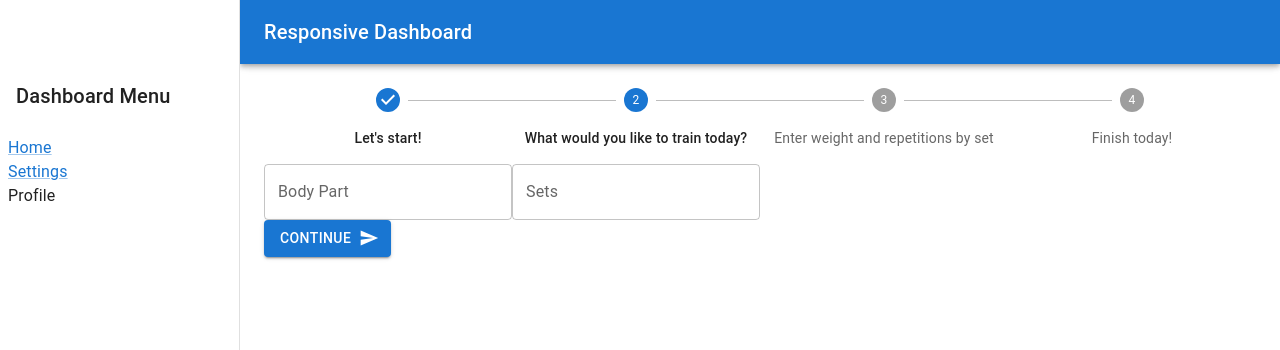
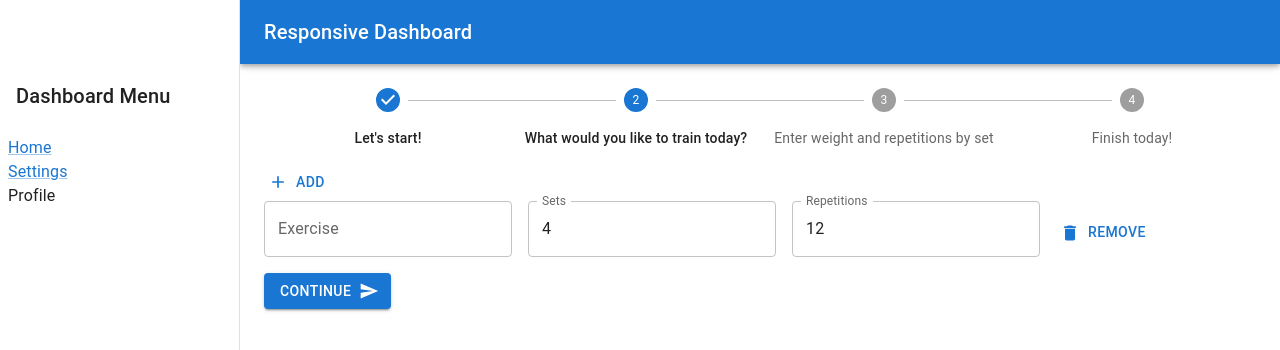
Before and after one commit to jjosequevedo/trackprog, a Next.js app: page /en/dashboard in a window 1280 px wide. Both pictures are taken after a click on the button "START!". Shown: the top 350 px of the page. Built offline with nearby package versions, Linux system fonts and the light colour scheme.

Commit message:
Refactoring forms in the wizard

```diff
--- a/src/app/components/Wizard.tsx
+++ b/src/app/components/Wizard.tsx
@@ -15,13 +15,23 @@ const steps = [
 
 const Wizard: React.FC = () => {
     const [activeStep, setActiveStep] = React.useState(0);
+    const [trainingData, setTrainingData] = React.useState<any[]>([]);  // State to hold training data
+
+    // Callback to update training data from TrainingOneForm
+    const handleTrainingDataChange = (data: any[]) => {
+        setTrainingData(data);
+    };
 
     const currentCmp = (step: number) => {
         switch (step) {
-            case 0: return <Button variant='contained' endIcon={<Send />} onClick={nextStep}>Start!</Button>;
-            case 1: return <TrainingOneForm />;
-            case 2: return <TrainingTwoForm />;
-            case 3: return <Typography>Awesome! We're done for today</Typography>;
+            case 0:
+                return <Button variant='contained' endIcon={<Send />} onClick={nextStep}>Start!</Button>;
+            case 1:
+                return <TrainingOneForm onDataChange={handleTrainingDataChange} />;  // Pass data handler
+            case 2:
+                return <TrainingTwoForm trainingData={trainingData} />;  // Pass collected data to TrainingTwoForm
+            case 3:
+                return <Typography>Awesome! We're done for today</Typography>;
         }
     };
 
--- a/src/app/components/forms/TrainingOneForm.tsx
+++ b/src/app/components/forms/TrainingOneForm.tsx
@@ -1,10 +1,70 @@
-import { Box, TextField } from "@mui/material";
+import { Add, Delete } from "@mui/icons-material";
+import { Box, Button, TextField } from "@mui/material";
+import React from "react";
 
-const TrainingOneForm = () => {
+const TrainingOneForm: React.FC<{ onDataChange: (data: any) => void }> = ({ onDataChange }) => {
+    const [rows, setRows] = React.useState([{ exercise: '', sets: 4, repetitions: 12 }]);
+
+    const handleAddRow = () => {
+        setRows([...rows, { exercise: '', sets: 4, repetitions: 12 }]);
+    };
+
+    const handleRemoveRow = (index: number) => {
+        setRows(rows.filter((_, i) => i !== index));
+        onDataChange(rows.filter((_, i) => i !== index)); // Pass updated data to parent
+    };
+
+    const handleInputChange = (index: number, field: string, value: string) => {
+        const updatedRows = [...rows];
+        updatedRows[index] = { ...updatedRows[index], [field]: value };
+        setRows(updatedRows);
+        onDataChange(updatedRows); // Pass updated data to parent
+    };
+
     return (
         <Box sx={{ mt: 2 }}>
-            <TextField id="body-part" label="Body Part" variant="outlined" />
-            <TextField id="sets" label="Sets" variant="outlined" />
+            <Button onClick={handleAddRow} startIcon={<Add />}>Add</Button>
+
+            {rows.map((row, index) => (
+                <Box key={index} sx={{ display: 'flex', alignItems: 'center', mb: 2 }}>
+                    <TextField
+                        id={`training[${index}][exercise]`}
+                        name={`training[${index}][exercise]`}
+                        label="Exercise"
+                        variant="outlined"
+                        value={row.exercise}
+                        onChange={(e) => handleInputChange(index, 'exercise', e.target.value)}
+                        sx={{ mr: 2 }}
+                    />
+                    <TextField
+                        id={`training[${index}][sets]`}
+                        name={`training[${index}][sets]`}
+                        label="Sets"
+                        variant="outlined"
+                        type="number"
+                        value={row.sets}
+                        onChange={(e) => handleInputChange(index, 'sets', e.target.value)}
+                        sx={{ mr: 2 }}
+                    />
+                    <TextField
+                        id={`training[${index}][repetitions]`}
+                        name={`training[${index}][repetitions]`}
+                        label="Repetitions"
+                        variant="outlined"
+                        type="number"
+                        value={row.repetitions}
+                        onChange={(e) => handleInputChange(index, 'repetitions', e.target.value)}
+                        sx={{ mr: 2 }}
+                    />
+                    <Button
+                        onClick={() => handleRemoveRow(index)}
+                        startIcon={<Delete />}
+                        sx={{ mt: 1 }}
+                    >
+                        Remove
+                    </Button>
+                </Box>
+            ))}
         </Box>
     );
 };
--- a/src/app/components/forms/TrainingTwoForm.tsx
+++ b/src/app/components/forms/TrainingTwoForm.tsx
@@ -1,11 +1,50 @@
-import { Box, TextField } from "@mui/material";
+import { TrainingTwoFormProps } from "@/app/interfaces";
+import { Accordion, AccordionDetails, AccordionSummary, Box, TextField } from "@mui/material";
+import React from "react";
 
-const TrainingTwoForm = () => {
-
+const TrainingTwoForm: React.FC<TrainingTwoFormProps> = ({ trainingData }) => {
     return (
         <Box sx={{ mt: 2 }}>
-            <TextField id="body-part" label="Body Part" variant="outlined" />
-            <TextField id="sets" label="Sets" variant="outlined" />
+            {
+                trainingData.map((item, index) => (
+                    <Box key={index} sx={{ display: 'flex', alignItems: 'center', mb: 2 }}>
+                        <Accordion>
+                            <AccordionSummary>{item.exercise}</AccordionSummary>
+                            <AccordionDetails sx={{ display: 'flex', alignItems: 'center', mb: 2 }}>
+                                {
+                                    Array.from({ length: item.sets }, (_, key) => (
+                                        <Box key={key}>
+                                            <TextField
+                                                label="Planned repetitions"
+                                                value={item.repetitions}
+                                                variant="outlined"
+                                                aria-readonly
+                                                disabled
+                                            />
+                                            <TextField
+                                                id={`training[${index}][weight]`}
+                                                name={`training[${index}][weight]`}
+                                                label="Weight"
+                                                variant="outlined"
+                                                type="number"
+                                                sx={{ mr: 2 }}
+                                            />
+                                            <TextField
+                                                id={`training[${index}][sets]`}
+                                                name={`training[${index}][sets]`}
+                                                label="Repetitions"
+                                                variant="outlined"
+                                                type="number"
+                                                sx={{ mr: 2 }}
+                                            />
+                                        </Box>
+                                    ))
+                                }
+                            </AccordionDetails>
+                        </Accordion>
+                    </Box>
+                ))
+            }
         </Box>
     );
 };
```
Also changed, not shown: src/app/interfaces.ts (+10 -0 lines). Lines whose indentation alone changed are shown as unchanged.
